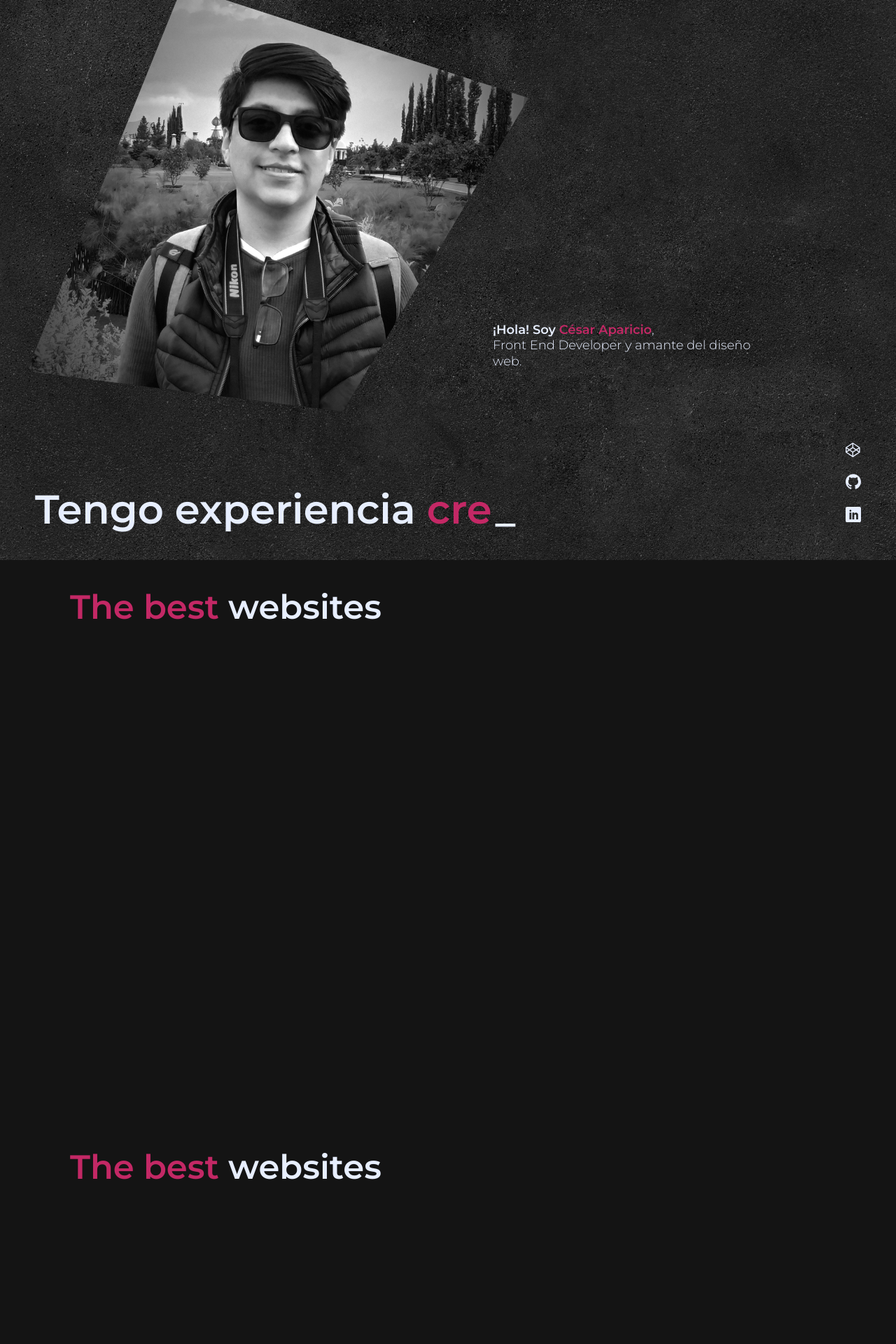
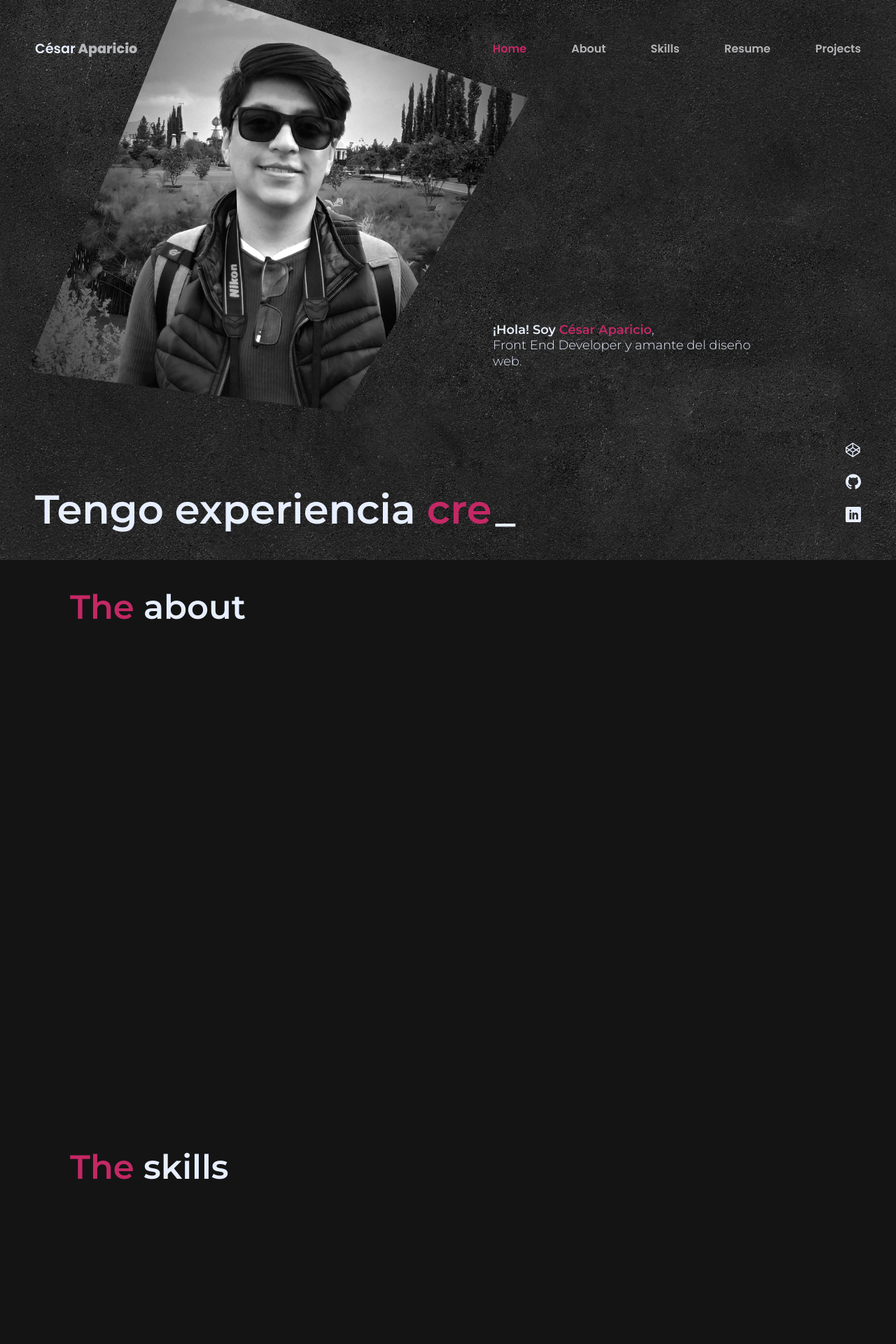
Before and after one commit to icao/icao.github.io, a Next.js app: page / in a window 1280 px wide. Shown: the top 1920 px of the page at 70% size. Built offline with nearby package versions, Linux system fonts and the light colour scheme.

Commit message:
Refactor Header component

```diff
--- a/components/Common/Header/Header.jsx
+++ b/components/Common/Header/Header.jsx
@@ -1,24 +1,28 @@
 import { useState, useEffect } from 'react'
+import PropTypes from 'prop-types'
 import clsx from 'clsx'
 import useWindowResize from '@hooks/useWindowResize'
 import useKeyPress from '@hooks/useKeyPress'
 import styles from './Header.module.scss'
 
-const Header = () => {
+const menuItems = [
+  { id: 1, tag: 'home', name: 'home' },
+  { id: 2, tag: 'about', name: 'about' },
+  { id: 3, tag: 'skills', name: 'skills' },
+  { id: 4, tag: 'resume', name: 'resume' },
+  { id: 5, tag: 'projects', name: 'projects' },
+]
+
+const Header = ({ transparent }) => {
   const [width] = useWindowResize()
   const [isMenuOpen, setIsMenuOpen] = useState(false)
   const [isMenuFixed, setIsMenuFixed] = useState(false)
   const { isKeyPressed } = useKeyPress('Escape')
 
-  const [options, setOptions] = useState({
-    linkActive: { id: 1, tag: 'home', name: 'inicio' },
-    links: [
-      { id: 1, tag: 'home', name: 'inicio' },
-      { id: 2, tag: 'about', name: 'icao' },
-      { id: 3, tag: 'skills', name: 'skills' },
-      { id: 4, tag: 'resume', name: 'experiencia' },
-      { id: 5, tag: 'projects', name: 'proyectos' },
-    ],
+  const [itemActive, setItemActive] = useState({
+    id: 1,
+    tag: 'home',
+    name: 'inicio',
   })
 
   useEffect(() => {
@@ -51,10 +55,35 @@ const Header = () => {
     setIsMenuOpen(!isMenuOpen)
   }
 
-  function handleLinkClick(index) {
-    setOptions({ ...options, linkActive: options.links[index] })
+  function handleItemClick(index) {
+    setItemActive(menuItems[index])
     setIsMenuOpen(false)
   }
+
+  // FIXME:
+  // TODO: Validar porque projects no se selecciona bien ne el menu y se regresa a resume
+
+  const options = {
+    root: null,
+    rootMargin: '0px 0px 0px 0px',
+    threshold: 0.5,
+  }
+
+  useEffect(() => {
+    menuItems.forEach((item) => {
+      const observer = new IntersectionObserver((entries) => {
+        entries.forEach(({ isIntersecting }) => {
+          if (isIntersecting) {
+            setItemActive(item)
+          }
+        })
+      }, options)
+      observer.observe(document.querySelector(`#${item.tag}`))
+      return () => {
+        observer.disconnect()
+      }
+    })
+  }, [menuItems])
 
   return (
     <header
@@ -62,6 +91,7 @@ const Header = () => {
       className={clsx(styles.header, {
         [styles['header--open']]: isMenuOpen,
         [styles['header--fixed']]: isMenuFixed,
+        [styles['header--transparent']]: transparent,
       })}
     >
       <nav className={styles.nav}>
@@ -96,17 +126,16 @@ const Header = () => {
             [styles['menu--open']]: isMenuOpen,
           })}
         >
-          {options.links.map((link, index) => (
-            <li className={styles.menu__item} key={link.id}>
+          {menuItems.map((item, index) => (
+            <li className={styles.menu__item} key={item.id}>
               <a
-                href={`#${link.tag}`}
+                href={`#${item.tag}`}
                 className={clsx(styles['menu__item-link'], {
-                  [styles['menu__item--active']]:
-                    options.linkActive.id === link.id,
+                  [styles['menu__item--active']]: itemActive.id === item.id,
                 })}
-                onClick={() => handleLinkClick(index)}
+                onClick={() => handleItemClick(index)}
               >
-                {link.name}
+                {item.name}
               </a>
             </li>
           ))}
@@ -116,4 +145,12 @@ const Header = () => {
   )
 }
 
+Header.propTypes = {
+  transparent: PropTypes.bool,
+}
+
+Header.defaultProps = {
+  transparent: false,
+}
+
 export default Header
--- a/components/Common/Header/Header.module.scss
+++ b/components/Common/Header/Header.module.scss
@@ -59,6 +59,10 @@
         clip-path: polygon(10% 0%, 58% 0%, 80% 20%, 50% 80%, 45% 80%);
       }
     }
+  }
+
+  &--transparent {
+    background-color: transparent;
   }
 }
 
--- a/pages/index.jsx
+++ b/pages/index.jsx
@@ -59,39 +59,32 @@ export default function Index() {
         />
       </Head>
 
-      {!isFooterIntersected && <Header />}
+      <Header transparent={isFooterIntersected} />
 
       <main>
         <Home />
+
+        <div id="about">
           <div className="container vieport__full">
-          <section id="about" className=" section">
-            <Title
-              text="websites"
-              textEmphasis="The best"
-              positionEmphasisBefore
-            />
+            <section className=" section">
+              <Title text="about" textEmphasis="The " positionEmphasisBefore />
             </section>
           </div>
+        </div>
+
+        <div id="skills">
           <div className="container vieport__full">
-          <section id="skills" className=" section">
-            <Title
-              text="websites"
-              textEmphasis="The best"
-              positionEmphasisBefore
-            />
+            <section className=" section">
+              <Title text="skills" textEmphasis="The" positionEmphasisBefore />
               <br />
               <br />
               <br />
             </section>
           </div>
-
+        </div>
         <div id="resume" className="container vieport__full">
           <section className="section">
-            <Title
-              text="error"
-              textEmphasis="The best"
-              positionEmphasisBefore
-            />
+            <Title text="resume" textEmphasis="The" positionEmphasisBefore />
           </section>
         </div>
         <div id="projects" className="container">
```
Lines whose indentation alone changed are shown as unchanged.
